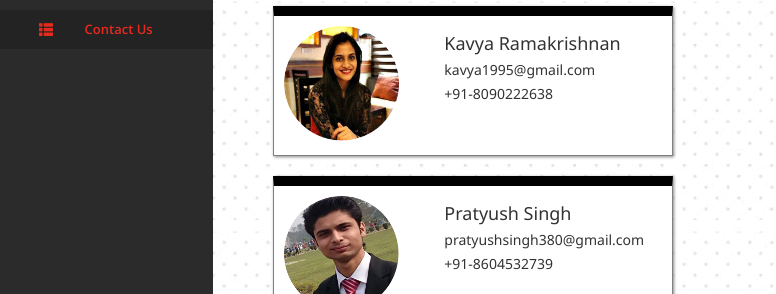
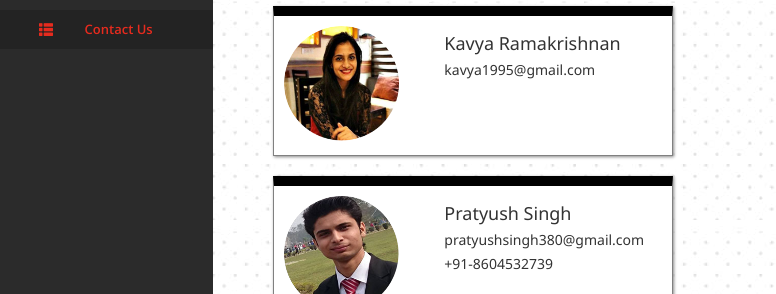
Before and after one commit to faheemzunjani/tedxiiitallahabad.github.io, a plain HTML site: page contact.html in a window 1280 px wide. Shown: the part 299-593 px from the top of the page, 0-776 px from the left. Drawn offline with nearby package versions, Linux system fonts and the light colour scheme.

Commit message:
kavya maam contact removed

```diff
--- a/contact.html
+++ b/contact.html
@@ -131,8 +131,6 @@ background-color: white;
   <h4 style=" margin-left: 170px;  font-family: segoe ui;  line-height: 1.4em;  margin-top: -120px;">Kavya Ramakrishnan</h4>
   <br>
   <h5 style=" margin-left: 170px;  font-family: segoe ui;  line-height: 1.4em;  margin-top: -20px;">kavya1995@gmail.com</h5>
-  <br>
-  <h5 style=" margin-left: 170px;  font-family: segoe ui;  line-height: 1.4em;  margin-top: -20px;">+91-8090222638</h5>
 </div>
 
 
```
